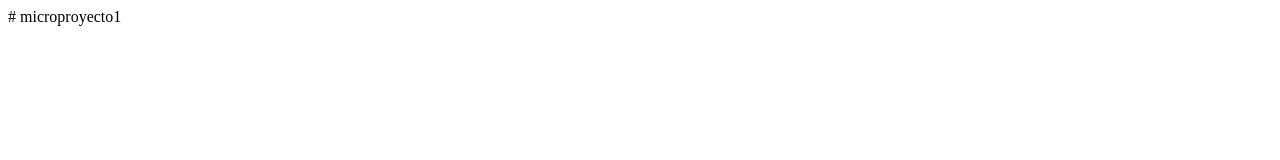
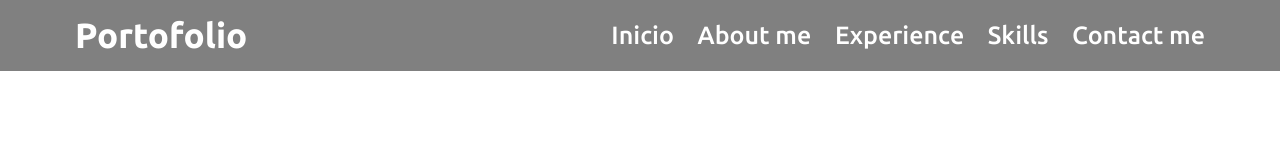
Before and after one commit to francescamarinuzzi/microproyecto1, a plain HTML site: page index.html in a window 1280 px wide. Drawn offline with Linux system fonts and the light colour scheme.

Commit message:
base nav

```diff
--- a/index.html
+++ b/index.html
@@ -1 +1,25 @@
-# microproyecto1
+<html lang="en">
+<head>
+    <meta charset="UTF-8">
+    <meta name="viewport" content="width=device-width, initial-scale=1.0">
+    <title>Online Portfolio</title>
+    <link rel="stylesheet" href="styles.css">
+    <script src="https://kit.fontawesome.com/a076d05399.js"></script>
+</head>
+<body>
+    <nav class="nav">
+        <div class="nav2">
+            <div class="logo">
+                <a href="#"> Portofo<span>lio</span></a>
+            </div>
+            <ul class="menu">
+                <li><a href="#"> Inicio </a></li>
+                <li><a href="#"> About me </a></li>
+                <li><a href="#"> Experience </a></li>
+                <li><a href="#"> Skills </a></li>
+                <li><a href="#"> Contact me </a></li>
+            </ul>
+        </div>
+    </nav>
+</body>
+</html>
--- a/styles.css
+++ b/styles.css
@@ -1 +1,48 @@
-# microproyecto1
+@import url('https://fonts.googleapis.com/css2?family=Poppins:wght@400;500;600;700&family=Ubuntu:wght@400;500;700&display=swap');
+
+*{
+    margin: 0;
+    padding: 0;
+    box-sizing: border-box;
+    text-decoration: none;
+}
+
+.nav {
+    position: fixed;
+    width: 100%;
+    padding: 15 0px;
+    background: gray;
+    font-family: 'Ubuntu', sans-serif;
+}
+
+.nav2 {
+    max-width: 1300px;
+    padding: 0 75px;
+    margin: auto;
+}
+
+.nav .menu li a{
+    color: white;
+
+}
+
+.nav .logo a {
+    color: white;
+    font-size: 35px;
+    font-weight: 600;
+}
+
+.nav .menu li {
+    list-style: none;
+    display: inline-block;
+    font-size: 25px;
+    font-weight: 500;
+    margin-left: 20px;
+}
+
+.nav .nav2 {
+    display: flex;
+    align-items: center;
+    justify-content: space-between;
+
+}
```
